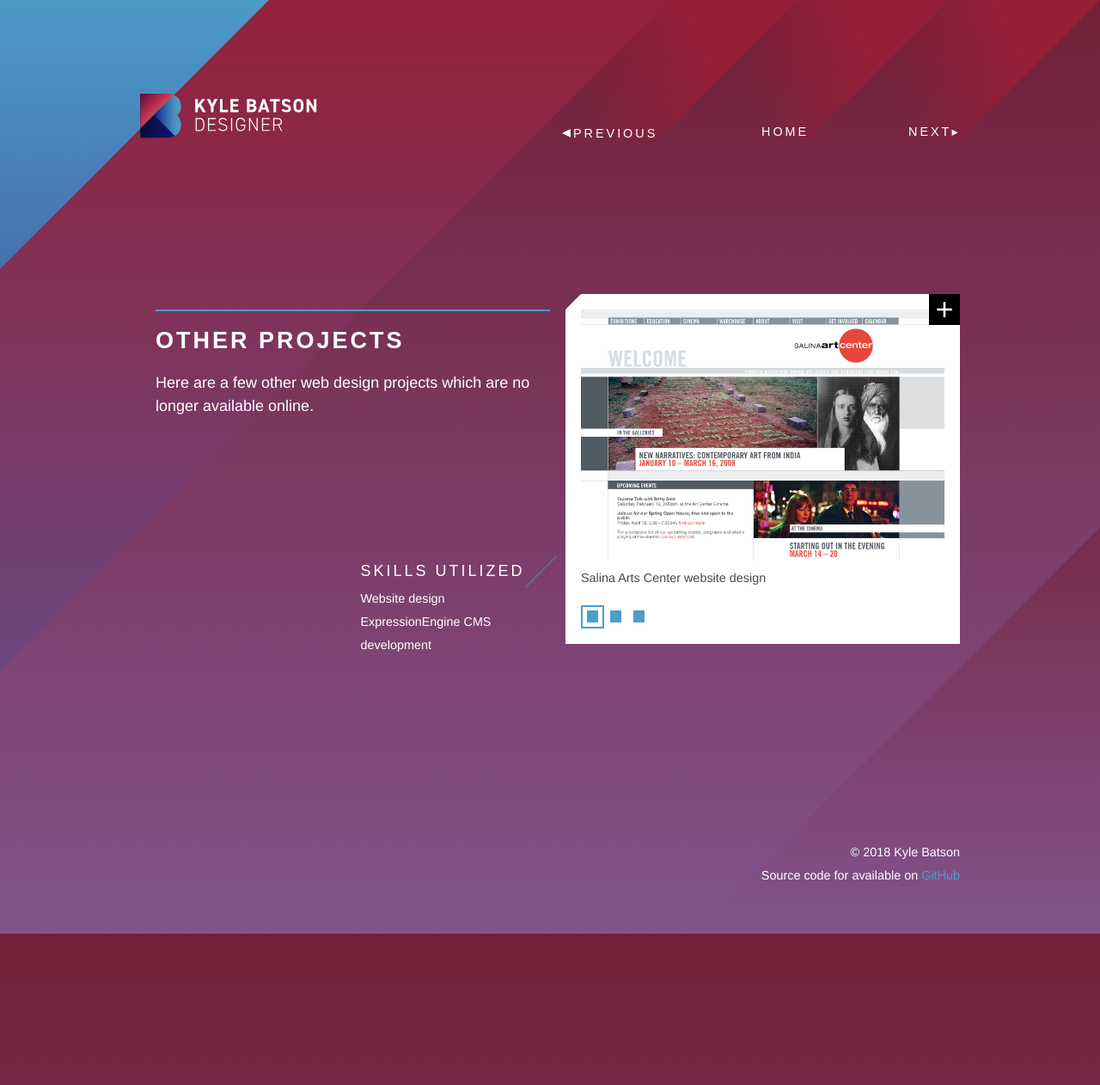
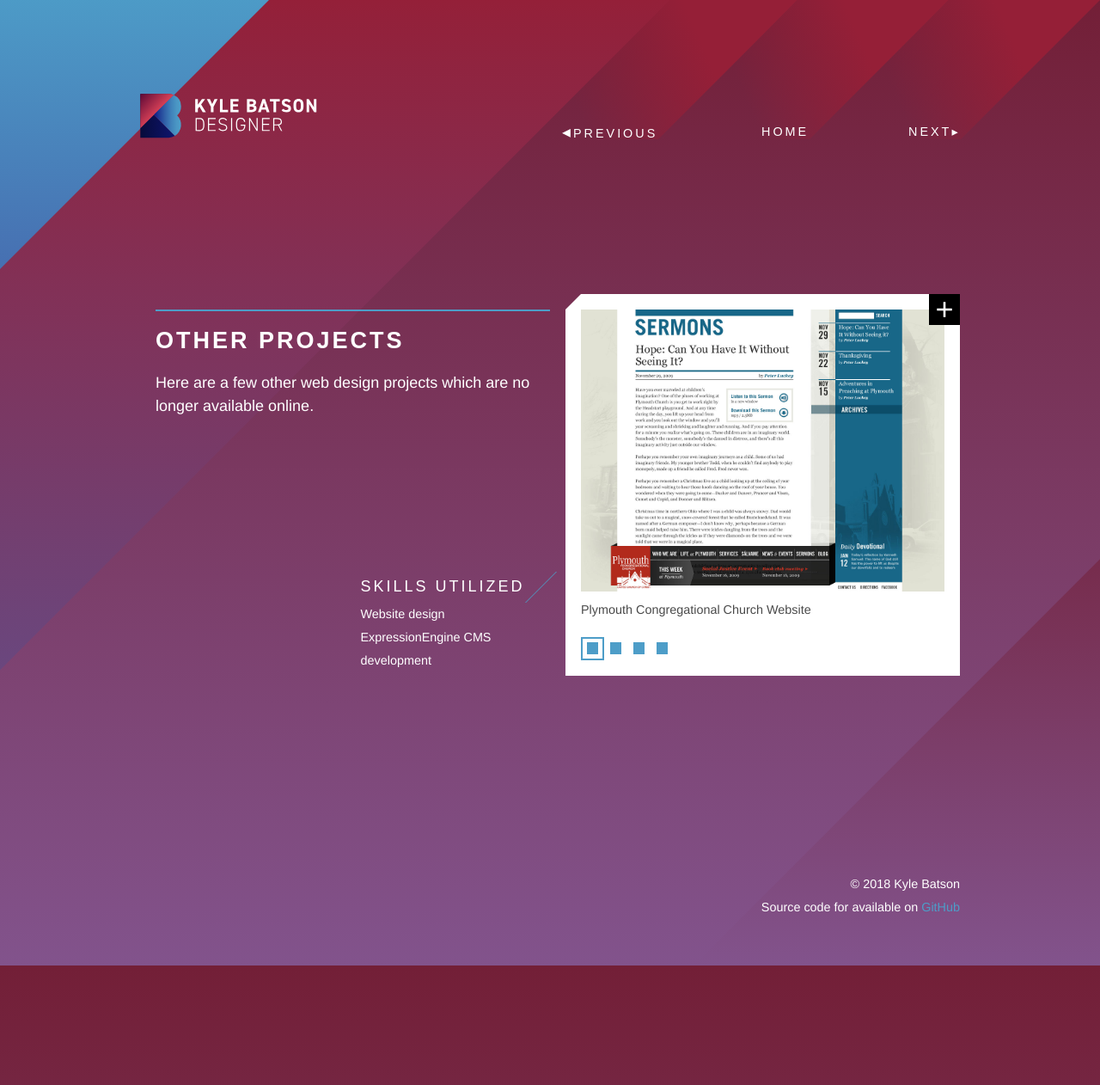
Before and after one commit to kbatson/kylebatson.com, a Jekyll site: the page built from site/_posts/2018-10-08-portfolio-other.md, in a window 1280 px wide. Shown: the whole page at 86% size. Built offline with Jekyll 4.4.1, drawn with Linux system fonts in a browser that asks for light colours; some web fonts are replaced.

Commit message:
Update from Forestry.io - Updated 2018-10-08-portfolio-other.md

```diff
--- a/site/_posts/2018-10-08-portfolio-other.md
+++ b/site/_posts/2018-10-08-portfolio-other.md
@@ -1,17 +1,20 @@
 ---
 layout: portfolio
-title: "Other Projects"
-slug: "portfolio-other"
-thumb: /assets/images/other-thumb.jpg
+title: Other Projects
+slug: portfolio-other
+thumb: "/assets/images/other-thumb.jpg"
 images:
-  - url: /assets/images/other-salina.jpg
-    caption: "Salina Arts Center website design"
-  - url: /assets/images/other-shinka1.jpg
-    caption: "Shinka Design website design"
-  - url: /assets/images/other-shinka2.jpg
-    caption: "Shinka Design website design"
+- url: "/assets/images/plymouth-sermons.jpg"
+  caption: Plymouth Congregational Church Website
+- url: "/assets/images/other-salina.jpg"
+  caption: Salina Arts Center website design
+- url: "/assets/images/other-shinka1.jpg"
+  caption: Shinka Design website design
+- url: "/assets/images/other-shinka2.jpg"
+  caption: Shinka Design website design
 skills:
-  - "Website design"
-  - "ExpressionEngine CMS development"
+- Website design
+- ExpressionEngine CMS development
+
 ---
 <p>Here are a few other web design projects which are no longer available online.</p>
```
